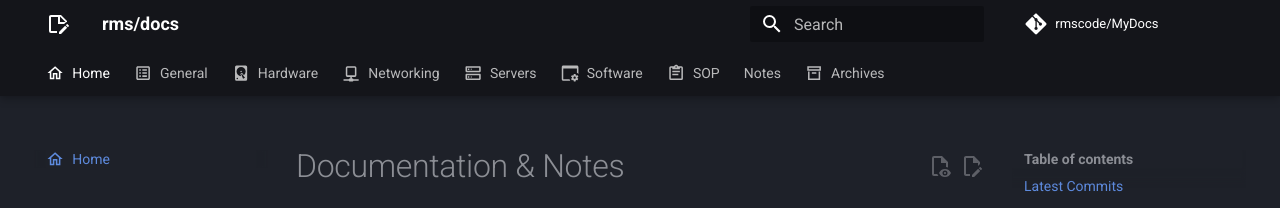
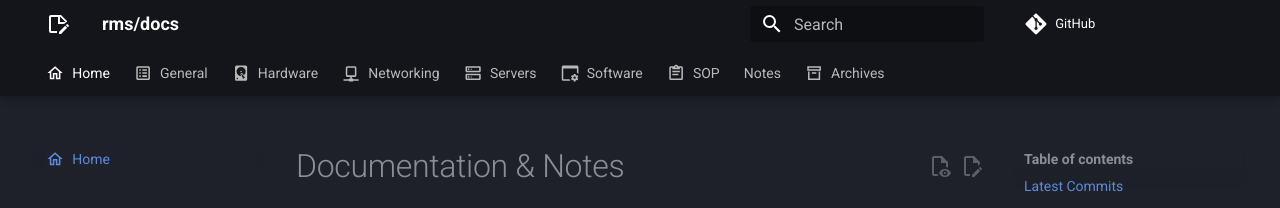
Before and after one commit to rmscode/binary-garden, an MkDocs documentation site: the page built from docs/index.md, in a window 1280 px wide. Shown: the top 208 px of the page. Built offline with MkDocs 1.6.1 and Material for MkDocs 9.7.7, drawn with Linux system fonts in a browser that asks for light colours; comment, search, counter and statistics services are not loaded.

Commit message:
Fix: Adjusted `repo_name` and  `repo_vendor` in mkdocs.yml
Commit hashes and filepaths will not be linkified under "Latest Commits" on the home page.

```diff
--- a/mkdocs.yml
+++ b/mkdocs.yml
@@ -6,7 +6,7 @@
   My personal documentation and note keeping site related to my work in IT.
 
 # Repository
-repo_name: rmscode/MyDocs
+repo_name: GitHub
 repo_url: https://github.com/rmscode/MyDocs
 #edit_uri: edit/main/docs/
 
@@ -62,7 +62,7 @@
         - notes/*
   - git-latest-changes:
       limit_to_docs_dir: True
-      repo_vendor: rmscode/mydocs
+      repo_vendor: github
       enabled_on_serve: True
       history_limit: 10
   - mkdocs-audio
@@ -236,7 +236,7 @@
         - Security Filtering: servers/windows-server/group-policy/security-filtering.md
         - Troubleshooting: servers/windows-server/group-policy/troubleshooting.md
         - Best Practices: servers/windows-server/group-policy/best-practices.md
-      - MABS: servers/windows-server/mabs.md
+      #- MABS: servers/windows-server/mabs.md
       - Rearm Trial: servers/windows-server/rearm-trial.md
     - Linux Servers:
       - NetBox: servers/linux-servers/netbox.md
```
